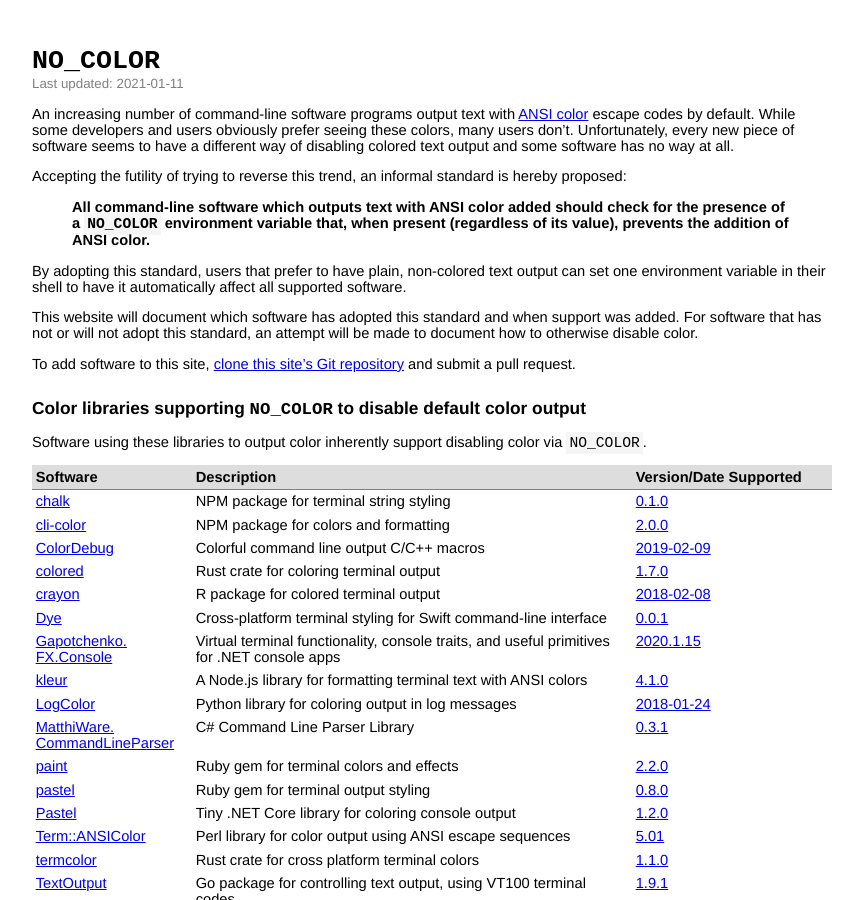
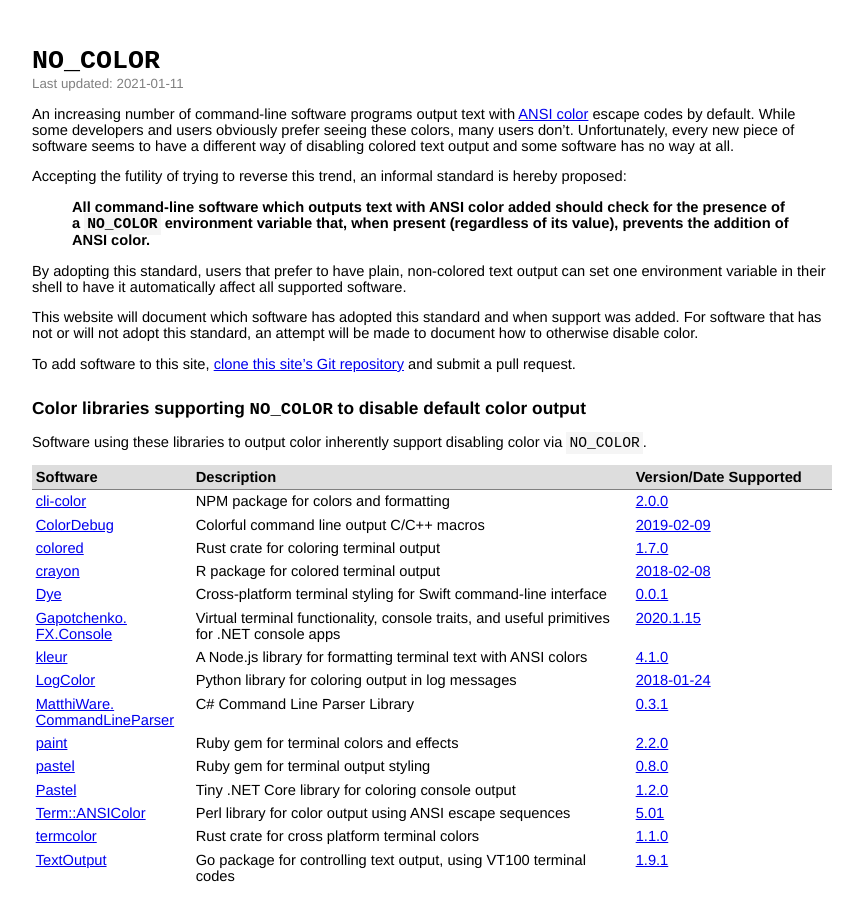
Before and after one commit to jcs/no_color, a Jekyll site: the page built from index.md, in a window 1280 px wide and 900 px high. Shown: the whole window, without its empty margins (208-1071 px from the left). Built offline with Jekyll 4.4.1, drawn with Linux system fonts in a browser that asks for light colours; our own code applies the rules of GitHub Pages for plain Markdown files.

Commit message:
index: Remove chalk
The only release here is from 2013 and a search in the repo for
"no_color" yields nothing.

```diff
--- a/index.md
+++ b/index.md
@@ -40,7 +40,6 @@ color via `NO_COLOR`.
 
 | Software | Description | Version/Date Supported |
 |:-|:-|:-|
-| [chalk](https://github.com/chalk/chalk) | NPM package for terminal string styling | [0.1.0](https://github.com/chalk/chalk/releases/tag/v0.1.0) |
 | [cli-color](https://github.com/medikoo/cli-color) | NPM package for colors and formatting | [2.0.0](https://github.com/medikoo/cli-color/releases/tag/v2.0.0) |
 | [ColorDebug](https://github.com/roboticslab-uc3m/color-debug) | Colorful command line output C/C++ macros | [2019-02-09](https://github.com/roboticslab-uc3m/color-debug/commit/2e2a5bf5a202228985612008967fb63ba8be53d8) |
 | [colored](https://github.com/mackwic/colored) | Rust crate for coloring terminal output | [1.7.0](https://github.com/mackwic/colored/blob/master/CHANGELOG.md#170-january-2019) |
```
